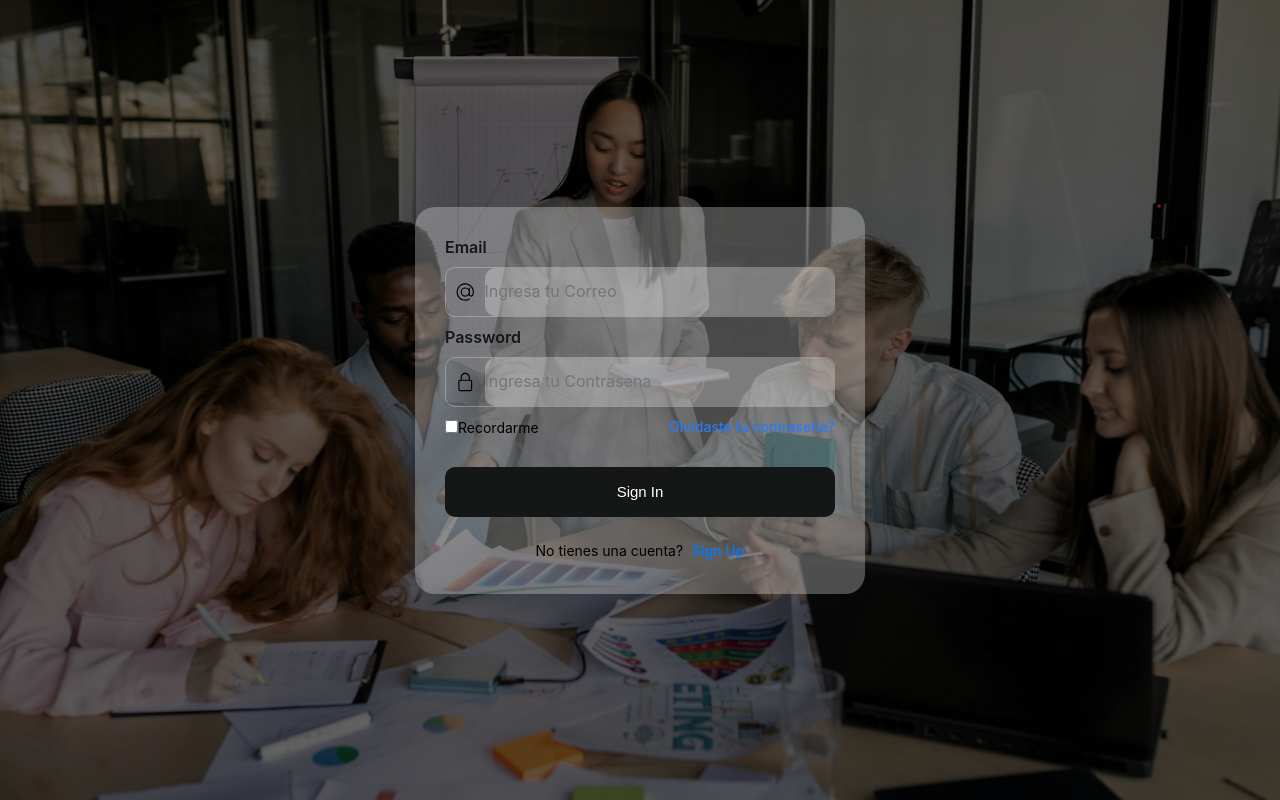
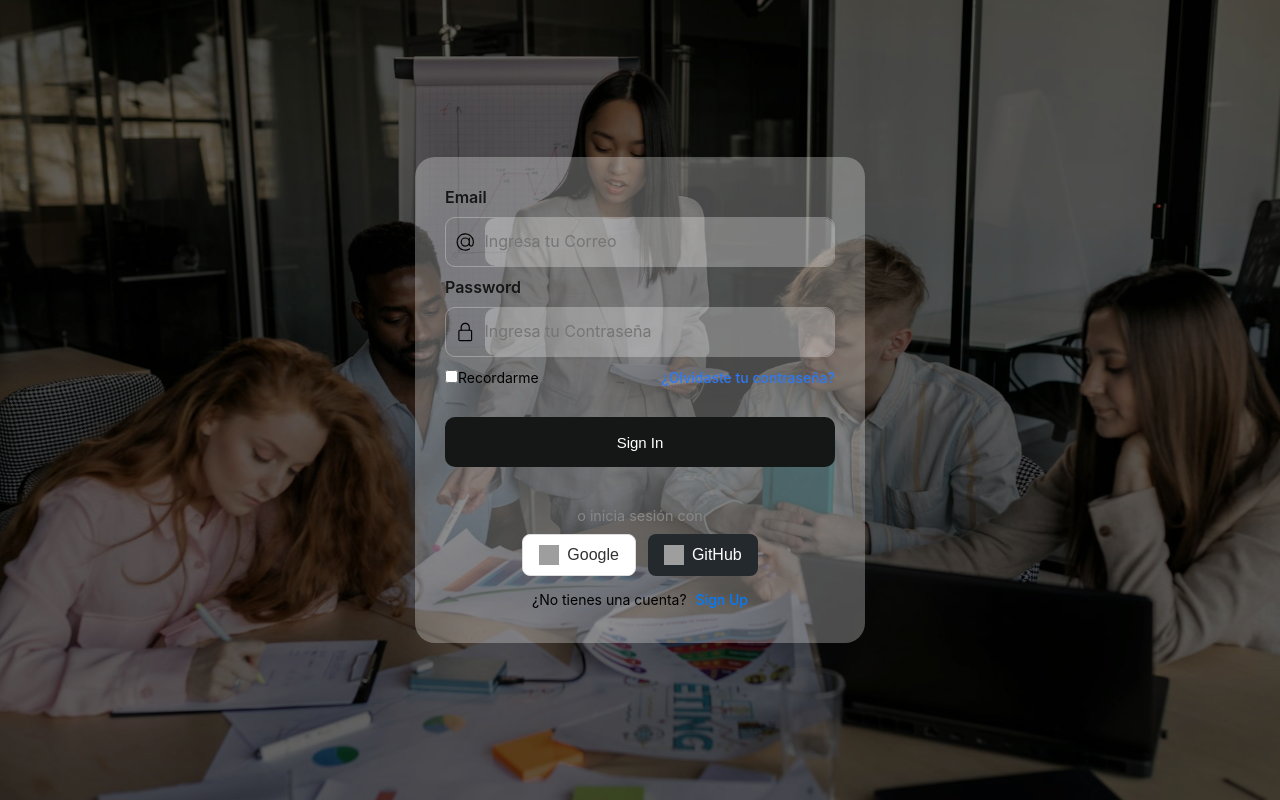
Before and after one commit to Brayancrack133/Proyecto_7mo, a React (Vite) app in the folder frontend/: page /login in a window 1280 px wide. Built offline with nearby package versions, Linux system fonts and the light colour scheme; grey boxes are pictures that could not be loaded.

Commit message:
detallesplus

```diff
--- a/frontend/src/App.tsx
+++ b/frontend/src/App.tsx
@@ -20,7 +20,7 @@
                     <li><Link to="/">Inicio</Link></li>
                     <li><Link to="/nosotros">Nosotros</Link></li>
                     <li><Link to="/mis_proyectos">Mis Proyectos</Link></li>
-                    <li><Link to="/admin">Administración</Link></li>
+                    <li><Link to="/Login">Administración</Link></li>
                     <li><Link to="/contacto">Contacto</Link></li>
                   </ul>
                 </nav>
--- a/frontend/src/components/organisms/Loginform.css
+++ b/frontend/src/components/organisms/Loginform.css
@@ -112,3 +112,57 @@
   border: 1px solid #2d79f3;
   ;
 }
+
+.social-login {
+  text-align: center;
+  margin-top: 20px;
+}
+
+.divider {
+  font-size: 0.9rem;
+  color: #888;
+  margin-bottom: 10px;
+}
+
+.social-buttons {
+  display: flex;
+  justify-content: center;
+  gap: 12px;
+}
+
+.btn-google,
+.btn-github {
+  display: flex;
+  align-items: center;
+  gap: 8px;
+  border: none;
+  border-radius: 8px;
+  padding: 10px 16px;
+  cursor: pointer;
+  font-weight: 500;
+  transition: all 0.2s ease;
+}
+
+.btn-google {
+  background-color: #fff;
+  color: #333;
+  border: 1px solid #ddd;
+}
+
+.btn-google:hover {
+  background-color: #f1f1f1;
+}
+
+.btn-github {
+  background-color: #24292e;
+  color: #fff;
+}
+
+.btn-github:hover {
+  background-color: #333;
+}
+
+.icon {
+  width: 20px;
+  height: 20px;
+}
--- a/frontend/src/components/organisms/Loginform.tsx
+++ b/frontend/src/components/organisms/Loginform.tsx
@@ -15,7 +15,7 @@
       localStorage.setItem("usuario", JSON.stringify({ nombre: "Alex Apaza", email }));
       navigate("/gest_user");
     } else {
-      alert("Credenciales incorrectas ");
+      alert("Credenciales incorrectas");
     }
   };
 
@@ -27,7 +27,9 @@
         </div>
         <div className="inputForm">
           <svg xmlns="http://www.w3.org/2000/svg" width="20" viewBox="0 0 32 32" height="20">
-            <g data-name="Layer 3" id="Layer_3"> <path d="m30.853 13.87a15 15 0 0 0 -29.729 4.082 15.1 15.1 0 0 0 12.876 12.918 15.6 15.6 0 0 0 2.016.13 14.85 14.85 0 0 0 7.715-2.145 1 1 0 1 0 -1.031-1.711 13.007 13.007 0 1 1 5.458-6.529 2.149 2.149 0 0 1 -4.158-.759v-10.856a1 1 0 0 0 -2 0v1.726a8 8 0 1 0 .2 10.325 4.135 4.135 0 0 0 7.83.274 15.2 15.2 0 0 0 .823-7.455zm-14.853 8.13a6 6 0 1 1 6-6 6.006 6.006 0 0 1 -6 6z"></path> </g>
+            <g data-name="Layer 3" id="Layer_3">
+              <path d="m30.853 13.87a15 15 0 0 0 -29.729 4.082 15.1 15.1 0 0 0 12.876 12.918 15.6 15.6 0 0 0 2.016.13 14.85 14.85 0 0 0 7.715-2.145 1 1 0 1 0 -1.031-1.711 13.007 13.007 0 1 1 5.458-6.529 2.149 2.149 0 0 1 -4.158-.759v-10.856a1 1 0 0 0 -2 0v1.726a8 8 0 1 0 .2 10.325 4.135 4.135 0 0 0 7.83.274 15.2 15.2 0 0 0 .823-7.455zm-14.853 8.13a6 6 0 1 1 6-6 6.006 6.006 0 0 1 -6 6z"></path>
+            </g>
           </svg>
           <input
             placeholder="Ingresa tu Correo"
@@ -42,9 +44,12 @@
           <label>Password</label>
         </div>
         <div className="inputForm">
-          <svg xmlns="http://www.w3.org/2000/svg" width="20" viewBox="-64 0 512 512" height="20"> <path d="m336 512h-288c-26.453125 0-48-21.523438-48-48v-224c0-26.476562 21.546875-48 48-48h288c26.453125 0 48 21.523438 48 48v224c0 26.476562-21.546875 48-48 48zm-288-288c-8.8125 0-16 7.167969-16 16v224c0 8.832031 7.1875 16 16 16h288c8.8125 0 16-7.167969 16-16v-224c0-8.832031-7.1875-16-16-16zm0 0"></path> <path d="m304 224c-8.832031 0-16-7.167969-16-16v-80c0-52.929688-43.070312-96-96-96s-96 43.070312-96 96v80c0 8.832031-7.167969 16-16 16s-16-7.167969-16-16v-80c0-70.59375 57.40625-128 128-128s128 57.40625 128 128v80c0 8.832031-7.167969 16-16 16zm0 0"></path> </svg>
+          <svg xmlns="http://www.w3.org/2000/svg" width="20" viewBox="-64 0 512 512" height="20">
+            <path d="m336 512h-288c-26.453125 0-48-21.523438-48-48v-224c0-26.476562 21.546875-48 48-48h288c26.453125 0 48 21.523438 48 48v224c0 26.476562-21.546875 48-48 48zm-288-288c-8.8125 0-16 7.167969-16 16v224c0 8.832031 7.1875 16 16 16h288c8.8125 0 16-7.167969 16-16v-224c0-8.832031-7.1875-16-16-16zm0 0"></path>
+            <path d="m304 224c-8.832031 0-16-7.167969-16-16v-80c0-52.929688-43.070312-96-96-96s-96 43.070312-96 96v80c0 8.832031-7.167969 16-16 16s-16-7.167969-16-16v-80c0-70.59375 57.40625-128 128-128s128 57.40625 128 128v80c0 8.832031-7.167969 16-16 16zm0 0"></path>
+          </svg>
           <input
-            placeholder="Ingresa tu Contrasena"
+            placeholder="Ingresa tu Contraseña"
             className="input"
             type="password"
             value={password}
@@ -57,13 +62,29 @@
             <input type="checkbox" id="remember" />
             <label htmlFor="remember">Recordarme</label>
           </div>
-          <span className="span">Olvidaste tu contraseña?</span>
+          <span className="span">¿Olvidaste tu contraseña?</span>
         </div>
 
         <button type="submit" className="button-submit">Sign In</button>
 
+        {/* --- NUEVOS BOTONES DE LOGIN SOCIAL --- */}
+        <div className="social-login">
+          <p className="divider">o inicia sesión con</p>
+          <div className="social-buttons">
+            <button type="button" className="btn-google">
+              <img src="/Images/google.png" alt="Google" className="icon" />
+              Google
+            </button>
+            <button type="button" className="btn-github">
+              <img src="/Images/github.png" alt="GitHub" className="icon" />
+              GitHub
+            </button>
+          </div>
+        </div>
+        {/* --------------------------------------- */}
+
         <p className="p">
-          No tienes una cuenta?{" "}
+          ¿No tienes una cuenta?{" "}
           <span
             className="span"
             onClick={() => navigate("/register")}
--- a/frontend/src/pages/Gest_user/Gest_user.css
+++ b/frontend/src/pages/Gest_user/Gest_user.css
@@ -222,3 +222,42 @@
   from { opacity: 0; transform: scale(0.95); }
   to { opacity: 1; transform: scale(1); }
 }
+/* 🔍 Estilos para la barra de búsqueda */
+.search-bar {
+  display: flex;
+  justify-content: flex-end;
+  align-items: center;
+  margin: 15px 0 20px;
+  gap: 10px;
+}
+
+.search-input {
+  width: 300px;
+  padding: 8px 12px;
+  border-radius: 8px;
+  border: 1px solid #ccc;
+  outline: none;
+  font-size: 14px;
+  transition: 0.3s ease;
+  background-color: #fafafa;
+}
+
+.search-input:focus {
+  border-color: #007bff;
+  background-color: #fff;
+}
+
+.btn-search {
+  background-color: #007bff;
+  color: #fff;
+  border: none;
+  border-radius: 8px;
+  padding: 8px 16px;
+  cursor: not-allowed; /* desactivado visualmente */
+  font-weight: 500;
+  opacity: 0.6;
+}
+
+.btn-search:hover {
+  opacity: 0.8;
+}
--- a/frontend/src/pages/Gest_user/Gest_user.tsx
+++ b/frontend/src/pages/Gest_user/Gest_user.tsx
@@ -139,6 +139,7 @@
             <div className="cabecera">
               <h1>Administración de Usuarios</h1>
               <div className="actions">
+
                 <button className="btn agregar" onClick={() => abrirModalUsuario(null, "agregar")}>
                   <FaPlus /> Agregar Usuario
                 </button>
@@ -150,6 +151,19 @@
               <div className={`tab ${filtro === "Habilitados" ? "active" : ""}`} onClick={() => setFiltro("Habilitados")}>Habilitados</div>
               <div className={`tab ${filtro === "Deshabilitados" ? "active" : ""}`} onClick={() => setFiltro("Deshabilitados")}>Deshabilitados</div>
             </div>
+            {/* Barra de búsqueda (solo diseño) */}
+<div className="search-bar">
+  <input
+    type="text"
+    className="search-input"
+    placeholder="🔍 Buscar usuario por nombre, email o rol..."
+    disabled // solo diseño
+  />
+  <button className="btn-search" disabled>
+    Buscar
+  </button>
+</div>
+
 
             <div className="table-container">
               <table className="user-table">
```
